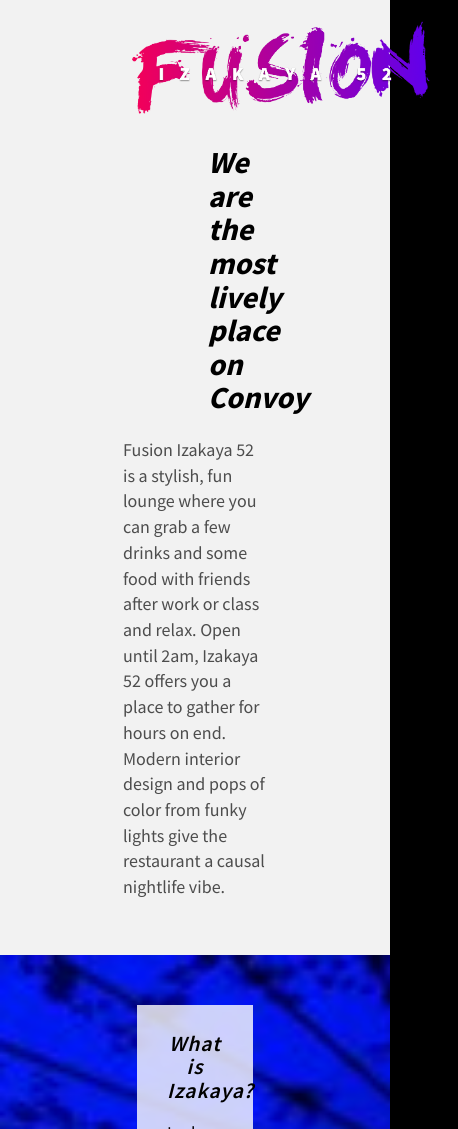
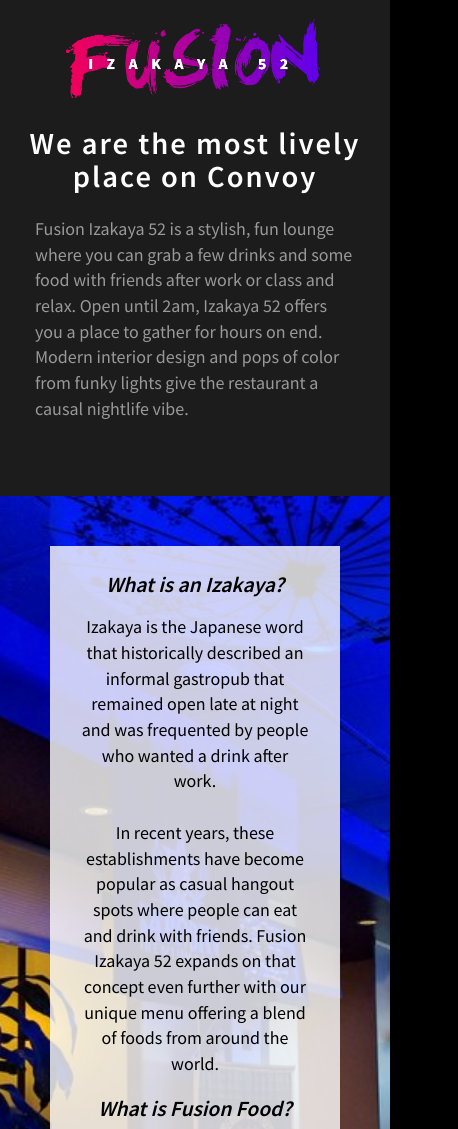
Before and after one commit to misterwaffles/misterwaffles.github.io, a plain HTML site: page index.html in a window 390 px wide. Shown: the part 871-2000 px from the top of the page, 458 px wide, since content can reach past the window. Drawn offline with nearby package versions, Linux system fonts and the light colour scheme.

Commit message:
henry's part is responsive

```diff
--- a/assets/sass/style.scss
+++ b/assets/sass/style.scss
@@ -23,12 +23,11 @@ h3 {
 	padding: 0;
 	font-size: 1.7rem;
 	width: 100%;
-	padding: 0 100px;
-	color: black;
-	font-style: italic;
+	color: $nav-text-color;
 	text-shadow: none;
-	font-weight: bold;
+	font-weight: 600;
 	text-align: center;
+	letter-spacing: 2px;
 }
 
 h5 {
@@ -381,6 +380,41 @@ footer {
 	}
 }
 
+.about {
+	//max-width: 800px;
+	margin: 30px auto;
+	background: $bg-color;
+	padding: 30px 0 50px;
+
+	.about-content {
+		width: 500px;
+		margin: 0 auto;
+	}
+
+	p {
+		color: lighten(black, 60%);
+		padding: 15px;
+		text-shadow: none;
+	}
+}
+
+
+.questions-section {
+	padding: 50px;
+	background: url('../img/interior.jpg') center center/cover no-repeat;
+
+	.white-bg {
+		width: 500px;
+		padding: 10px 30px;
+		text-align: justify;
+		margin: 0 auto;
+		background-color: rgba(255,255,255,0.8);
+		color: black;
+		text-shadow: none;
+		letter-spacing: 1px;
+	}
+}
+
 @media (max-width: 768px) {
 	nav li a {
 		font-size:0.8rem;
@@ -445,6 +479,22 @@ footer {
 		font-size: 1rem;
 	}
 
+	.about .about-content {
+		width: 100%;
+		padding: 0 20px;
+	}
+
+	.about img {
+		width: 300px;
+		height: auto;
+	}
+
+	.questions-section .white-bg {
+		width: 100%;
+		text-align: center;
+		letter-spacing: normal;
+	}
+
 }
 
 
@@ -493,34 +543,8 @@ footer {
 	margin: 0 auto;
 }
 
-.about {
-	//max-width: 800px;
-	margin: 30px auto;
-	padding: 30px 30%;
-	background: darken(white, 5%);
 
-	p {
-		color: lighten(black, 30%);
-		padding: 15px;
-		text-shadow: none;
-	}
-}
 
-.questions-section {
-	padding: 50px;
-	background: url('../img/interior.jpg') center center/cover no-repeat;
-
-	.white-bg {
-		width: 40%;
-		padding: 10px 30px;
-		text-align: justify;
-		margin: 0 auto;
-		background-color: rgba(255,255,255,0.8);
-		color: black;
-		text-shadow: none;
-		letter-spacing: 1px;
-	}
-}
 
 h2 {
 	margin: 7px 0;
--- a/index.html
+++ b/index.html
@@ -43,35 +43,27 @@
 				</div>
 		</div>
 
-
-
 		<div class="about row no-pad">
+			<div class="about-content">
 				<img src="assets/img/logo-new-2.png" class="logo-about">
 					<h3>We are the most lively place on Convoy</h3>
 					<p>
 						Fusion Izakaya 52 is a stylish, fun lounge where you can grab a few drinks and some food with friends after work or class and relax. Open until 2am, Izakaya 52 offers you a place to gather for hours on end. Modern interior design and pops of color from funky lights give the restaurant a causal nightlife vibe.
 					</p>
+				</div>
 		</div>
 
 		<div class="questions-section row no-pad">
 			<div class="white-bg">
-				<h2 class="question">What is Izakaya?</h2>
+				<h2 class="question">What is an Izakaya?</h2>
 				<p>
-					Izakaya is a Japanese word that describes the fusion of a casual lounge and trendy bar. Fusion Izakaya 52 expands on that concept even further, we pride ourselves on our delicious and ingenuitive bites to eat. Izakayas usually open in the evening and stay open until late making them a hotspot for larger groups to come and hang out without all the logistics' hassles.
-				</p>
+					Izakaya is the Japanese word that historically described an informal gastropub that remained open late at night and was frequented by people who wanted a drink after work.<br><br>In recent years, these establishments have become popular as casual hangout spots where people can eat and drink with friends. Fusion Izakaya 52 expands on that concept even further with our unique menu offering a blend of foods from around the world.
 				<h2 class="question">What is Fusion Food?</h2>
 				<p>
 					Fusion Izakaya 52 serves food from all over the world, in a blend of authentic dishes you will recognize to completely unique combinations. Our chefs mix and match familiar flavors and ingredients with new textures, cooking styles, and ideas; transforming them into completely new dishes. We are sure to have something for everybody in your group within the pages of our extensive menu. Come try our Bulgogi Tacos or our Hamburg Steak today!
 				</p>
 			</div>
 		</div>
-
-
-
-
-
-
-
 
 
 <!--
```
Also changed, not shown: contact.html (+1 -1 lines), menu.html (+4 -6 lines), specials.html (+1 -1 lines), assets/css/style.css, 1 other file.
